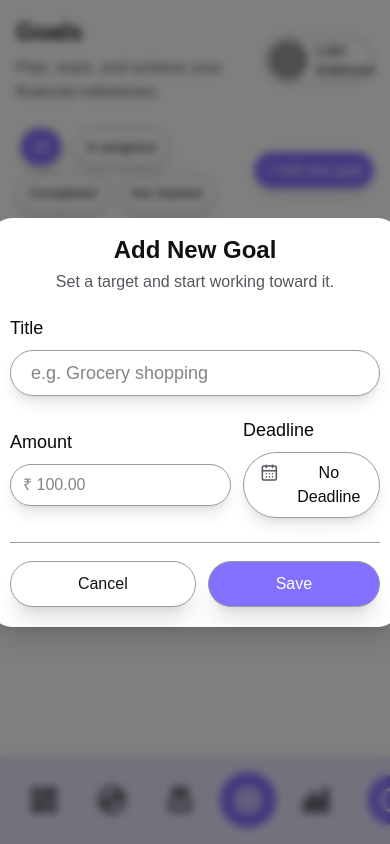
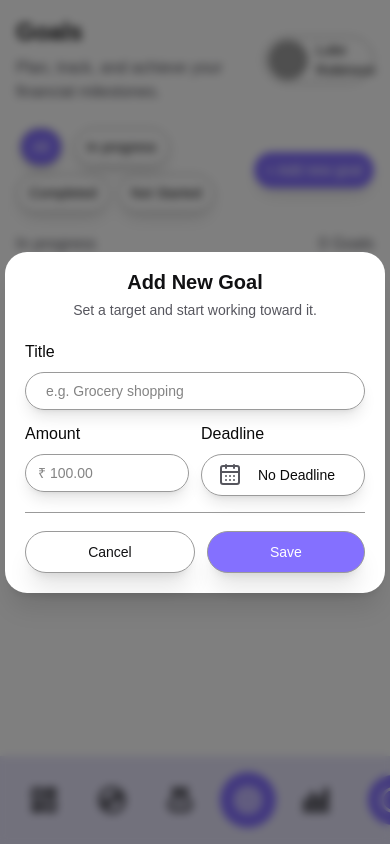
Before and after one commit to Yashkamal-dev/finsight-dashboard, a React (Vite) app: page /goals in a window 390 px wide. Both pictures are taken after a click on the button "+ Add new goal". Built offline with nearby package versions, Linux system fonts and the light colour scheme; grey boxes are pictures that could not be loaded.

Commit message:
style(goals): make add goal modal responsive

```diff
--- a/src/components/Goal/Add Goal/AddGoalForm.tsx
+++ b/src/components/Goal/Add Goal/AddGoalForm.tsx
@@ -80,15 +80,15 @@ const AddGoalForm = ({ setIsAdding }: props) => {
   };
 
   return (
-    <div className="relative flex w-125 flex-col gap-5 rounded-3xl bg-[var(--bg-primary)] px-5 py-4 shadow-xl">
+    <div className="relative flex w-95 flex-col gap-5 rounded-3xl bg-[var(--bg-primary)] px-5 py-4 shadow-xl md:w-125">
       {/* form heading */}
       <div className="flex flex-col items-center justify-center gap-1">
         {/* title */}
-        <h1 className="text-2xl font-semibold text-[var(--text-primary)]">
+        <h1 className="text-xl font-semibold text-[var(--text-primary)] md:text-2xl">
           Add New Goal
         </h1>
         {/* subttle */}
-        <h2 className="text- text-[var(--text-secondary)]">
+        <h2 className="text-sm text-[var(--text-secondary)] md:text-base">
           Set a target and start working toward it.
         </h2>
       </div>
@@ -97,13 +97,13 @@ const AddGoalForm = ({ setIsAdding }: props) => {
       <form
         action="\"
         onSubmit={(e) => submitHandler(e)}
-        className="flex flex-col gap-5"
+        className="flex flex-col gap-3 md:gap-5"
       >
         {/* name container */}
         <div className="flex grow flex-col gap-2">
           {/* name label */}
           <div className="flex items-center gap-2">
-            <p className="text-lg font-medium">Title</p>
+            <p className="font-medium md:text-lg">Title</p>
             {errors["title"] && (
               // text to show on error - (if empty)
               <span className="text-lg text-[var(--danger)]">*</span>
@@ -121,17 +121,17 @@ const AddGoalForm = ({ setIsAdding }: props) => {
               });
               setTitle(e.target.value);
             }}
-            className={`grow rounded-full ${errors["title"] === true ? "border-[var(--danger)]" : ""} border border-[var(--border-default)] py-2 pl-5 text-lg shadow-lg focus:outline-0`}
+            className={`grow rounded-full ${errors["title"] === true ? "border-[var(--danger)]" : ""} border border-[var(--border-default)] py-2 pl-5 text-sm shadow-lg focus:outline-0 md:text-lg`}
           />
         </div>
 
         {/* target amount & deadline container */}
-        <div className="flex h-fit items-center gap-3">
+        <div className="flex gap-3">
           {/* amount */}
-          <div className="flex flex-1 flex-col gap-2">
+          <div className="flex min-w-0 flex-1 flex-col gap-2">
             {/* amount label */}
             <div className="flex items-center gap-2">
-              <p className="text-lg font-medium">Amount</p>
+              <p className="font-medium md:text-lg">Amount</p>
               {errors["targetAmount"] && (
                 // text to show on error - (if empty)
                 <span className="text-lg text-[var(--danger)]">
@@ -151,24 +151,24 @@ const AddGoalForm = ({ setIsAdding }: props) => {
                 });
                 return setTargetAmount(Number(e.target.value));
               }}
-              className={`rounded-full ${errors["targetAmount"] === true ? "border-[var(--danger)]" : ""} border border-[var(--border-default)] py-2 pl-3 shadow-lg focus:outline-0`}
+              className={`rounded-full ${errors["targetAmount"] === true ? "border-[var(--danger)]" : ""} border border-[var(--border-default)] py-2 pl-3 text-sm shadow-lg focus:outline-0 md:text-lg`}
             />
           </div>
 
           {/* date container */}
-          <div className="flex flex-1 flex-col gap-2">
+          <div className="flex min-w-0 flex-1 flex-col gap-2">
             {/* deadline / date label */}
             <div className="flex items-center gap-2">
-              <p className="text-lg font-medium">Deadline</p>
+              <p className="font-medium md:text-lg">Deadline</p>
             </div>
 
             {/* date popover and label container */}
             <Popover>
               <PopoverTrigger asChild>
                 <div className="cursor-pointer rounded-full border border-[var(--border-default)] p-2 px-4 shadow-lg">
-                  <button className="flex gap-4">
+                  <button className="flex items-center gap-4">
                     <CalendarDays className="cursor-pointer text-[var(--text-secondary)]" />
-                    <p className="cursor-pointer">
+                    <p className="cursor-pointer text-sm md:text-lg">
                       {date ? formatDate(date) : "No Deadline"}
                     </p>
                   </button>
@@ -189,7 +189,7 @@ const AddGoalForm = ({ setIsAdding }: props) => {
         </div>
 
         {/* cancel and save button */}
-        <div className="mt-1 flex gap-3 border-t border-[var(--border-default)] pt-4.5 pb-1">
+        <div className="mt-1 flex gap-3 border-t border-[var(--border-default)] pt-4.5 pb-1 text-sm md:text-base">
           {/* cancel button */}
           <button
             onClick={() => {
```
